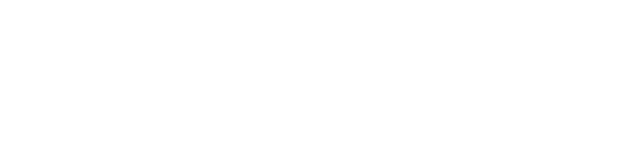
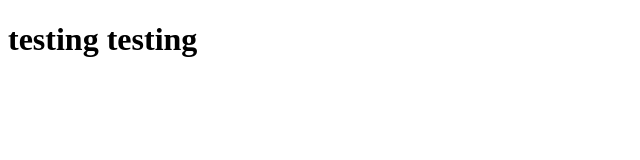
Before and after one commit to mining-ice/mining-ice.github.io, a plain HTML site: page index.html in a window 1280 px wide. Shown: the whole page, without its empty margins (0-640 px from the left). Drawn offline with Linux system fonts and the light colour scheme.

Commit message:
Update index.html

```diff
--- a/index.html
+++ b/index.html
@@ -6,6 +6,6 @@
     <title>Document</title>
 </head>
 <body>
-
+    <h1>testing testing</h1>
 </body>
 </html>
```
